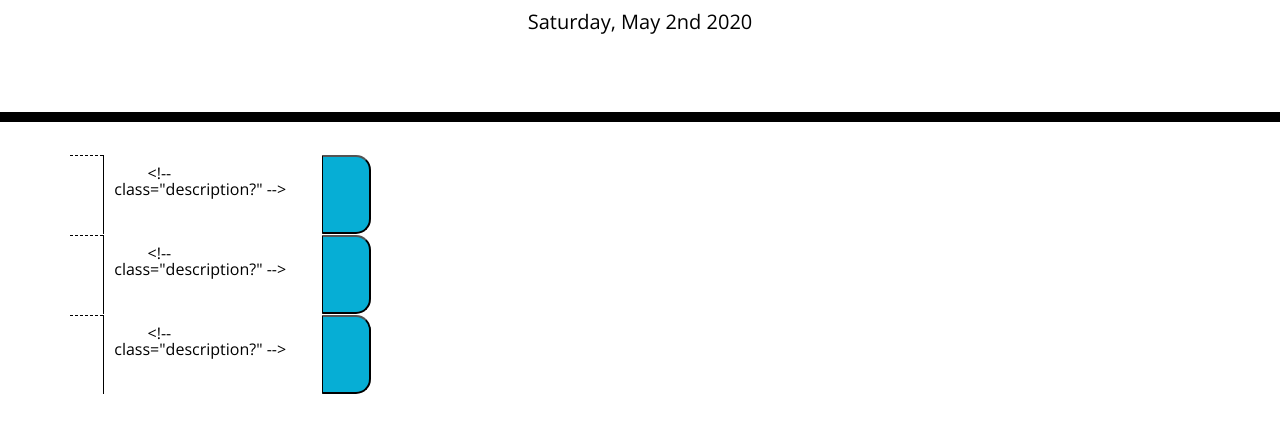
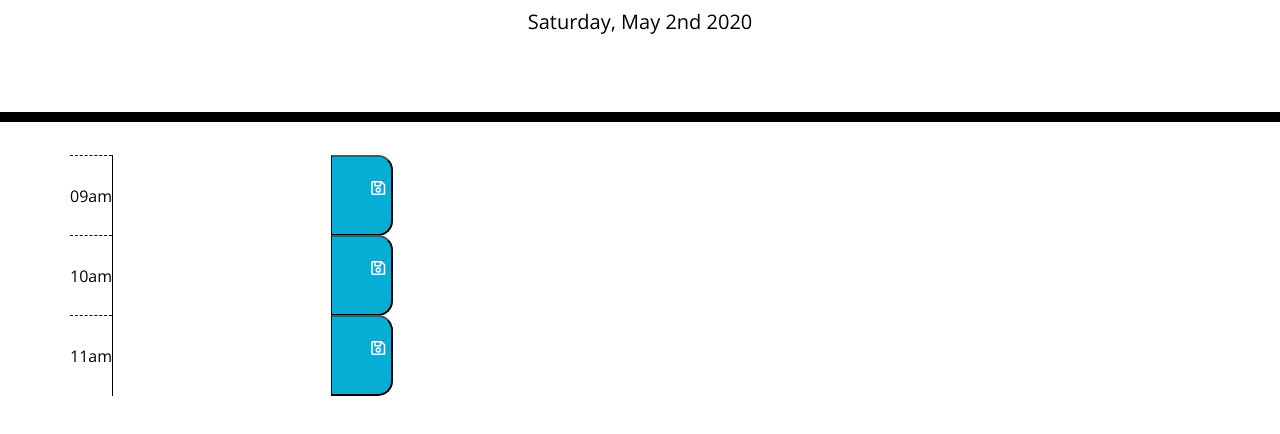
Before and after one commit to yuliatikhonova/HW-5-Work-Day-Scheduler, a plain HTML site: page index.html in a window 1280 px wide. Shown: the part 182-616 px from the top of the page. Drawn offline with nearby package versions, Linux system fonts and the light colour scheme.

Commit message:
got most of the html asteblished

```diff
--- a/Assets/script.js
+++ b/Assets/script.js
@@ -10,4 +10,4 @@ console.log(date);
 $('#currentDay').append(date)
 
 //-------------------------------------------------------------------- Inside the container
-    // .text area, .description, .time-block, .row, .hour, .past, .present, .future, .saveBtn, 9am to 5pm (hourly)
+    // .description, .time-block, .past, .present, .future, .saveBtn, 9am to 5pm (hourly)
--- a/index.html
+++ b/index.html
@@ -20,49 +20,52 @@
     <p id="currentDay" class="lead"></p>
   </header>
 
-  <main id='timeBlock' class="container">
+  <main class="container">
     <!-- Timeblocks goes in this container-->
-    <div class="row">
+    <section class="row">
       <div class="hour">
-        <!-- class="time-block?" -->
+        <div class="time-block">09am</div>
       </div>
 
-      <textarea name="" id="" >
-        <!-- class="description?" -->
+      <textarea class= "description" name="inputText" id="inputText">
+
       </textarea>
 
       <button class="saveBtn">
-        <!-- class="saveBtn i:hover" -->
+        <i class="far fa-save" ></i>
+      <!--  class="saveBtn i:hover"-->
       </button>
-    </div>
+    </section>
 
-    <div class="row">
+    <section class="row">
       <div class="hour">
-        <!-- class="time-block?" -->
+        <div class="time-block">10am</div>
       </div>
 
-      <textarea name="" id="" >
-        <!-- class="description?" -->
+      <textarea class= "description" name="inputText" id="inputText">
+
       </textarea>
 
       <button class="saveBtn">
-        <!-- class="saveBtn i:hover" -->
+        <i class="far fa-save" ></i>
+      <!--  class="saveBtn i:hover"-->
       </button>
-    </div>
+    </section>
 
-    <div class="row">
+    <section class="row">
       <div class="hour">
-        <!-- class="time-block?" -->
+        <div class="time-block">11am</div>
       </div>
 
-      <textarea name="" id="" >
-        <!-- class="description?" -->
+      <textarea class= "description" name="inputText" id="inputText">
+
       </textarea>
 
       <button class="saveBtn">
-        <!-- class="saveBtn i:hover" -->
+        <i class="far fa-save" ></i>
+      <!--  class="saveBtn i:hover"-->
       </button>
-    </div>
+    </section>
 
   </main>
 
```
